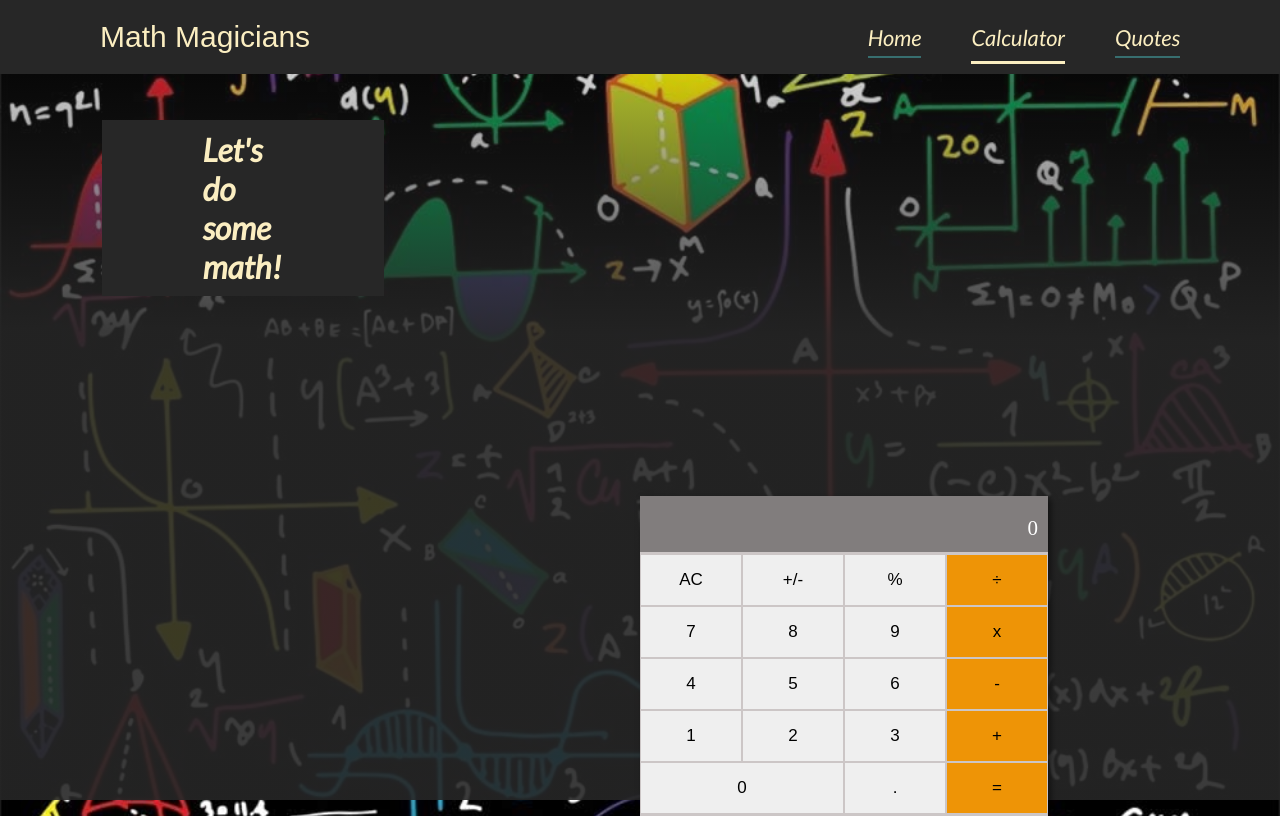
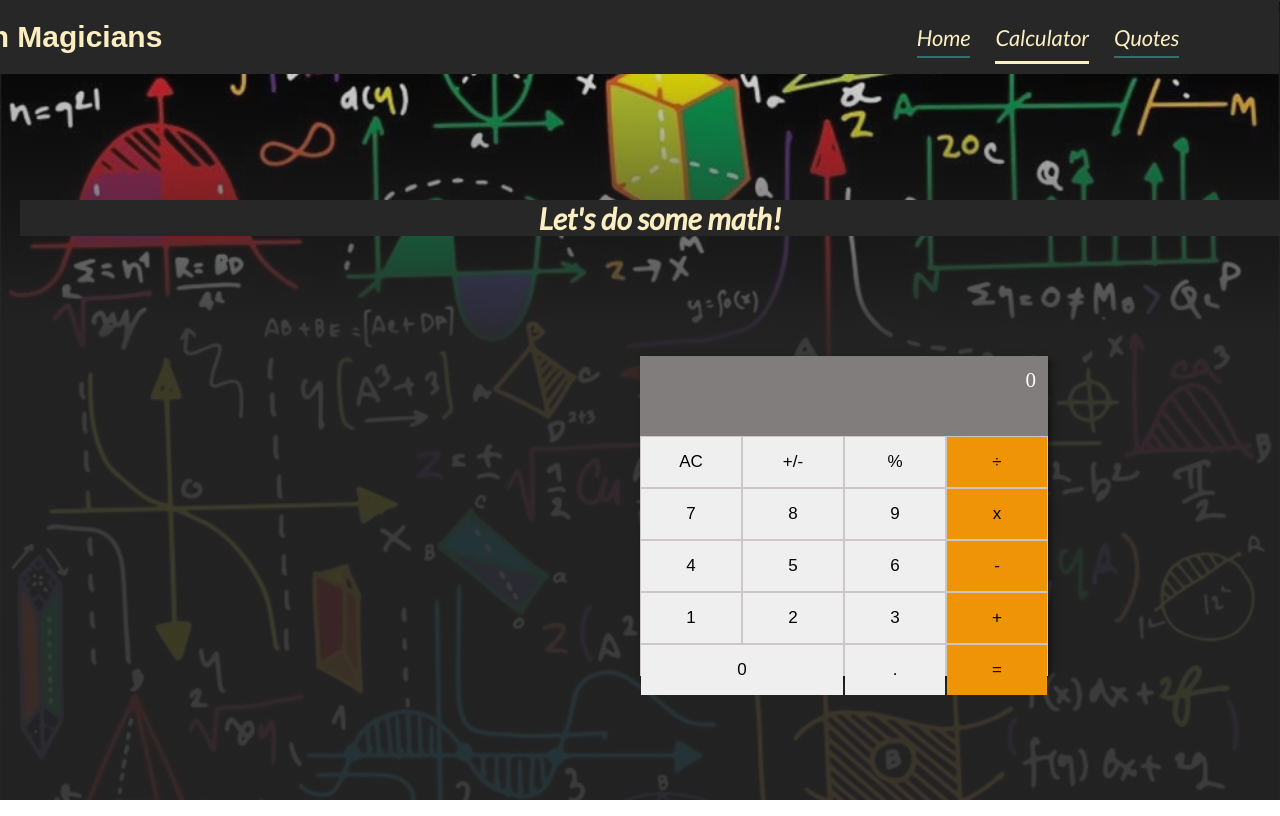
Before and after one commit to DeVuDeveloper/Math-Magicians, a React (Create React App) app: page /calculator in a window 1280 px wide. Built offline with nearby package versions, Linux system fonts and the light colour scheme; a web font is replaced by a local one.

Commit message:
fix readme

```diff
--- a/public/index.html
+++ b/public/index.html
@@ -1,14 +1,12 @@
 <!DOCTYPE html>
 <html lang="en">
-  <head>
-    <meta charset="utf-8" />
-    <meta name="viewport" content="width=device-width, initial-scale=1" />
-    <title>React-App</title>
-  </head>
-
-  <body>
-
-    <div id="root"></div>
-
-  </body>
+<head>
+  <meta charset="UTF-8">
+  <meta http-equiv="X-UA-Compatible" content="IE=edge">
+  <meta name="viewport" content="width=device-width, initial-scale=1.0">
+  <title>React App</title>
+</head>
+<body>
+   <div id='root'></div>
+</body>
 </html>
--- a/src/BasicStyle/Calculator.css
+++ b/src/BasicStyle/Calculator.css
@@ -1,7 +1,8 @@
 @import url("https://fonts.googleapis.com/css2?family=Roboto:wght@300&display=swap");
 
 * {
-  box-sizing: border-box;
+  margin: 0;
+  padding: 0;
 }
 
 body {
@@ -11,6 +12,72 @@ body {
   height: 100vh;
 }
 
+
+
+.calculator-container {
+  position: relative;
+  top: 45vh;
+  background-color: rgb(204, 198, 198);
+  box-shadow: 3px 3px 6px rgba(0, 0, 0, 0.5);
+  display: flex;
+  flex-wrap: wrap;
+  width: 358px;
+  height: 235px;
+}
+
+.title {
+  position: relative;
+  top: 25vh;
+  text-align: center;
+  color: #fbeec1;
+  font-family: 'Lato', sans-serif;
+  font-size: 15px;
+  background: #272727;
+  left: 10px;
+}
+
+.display {
+  position: relative;
+  color: #fff;
+  font-size: 21px;
+  text-align: right;
+  padding: 12px;
+  margin: auto;
+  width: 100%;
+  height: 26px;
+  vertical-align: bottom;
+  overflow: hidden;
+  text-overflow: ellipsis;
+  background-color: #817d7d;
+}
+
+.numbers-container {
+  width: 75%;
+}
+
+.operators-container {
+  width: 25%;
+}
+
+button {
+  border: none;
+  cursor: pointer;
+  margin: 1px;
+  height: 35px;
+  width: 87px;
+  font-size: 17px;
+}
+
+button.orange {
+  background-color: #ee9406;
+  color: #000;
+}
+
+#zero {
+  width: 177px;
+}
+
+@media screen and (min-width: 680px) {
   .calculator-container {
     position: relative;
     background-color: rgb(204, 198, 198);
@@ -23,22 +90,25 @@ body {
     top: 25vmax;
   }
 
+  .calculator-wrapper {
+    position: relative;
+  }
+
   .title {
     position: relative;
-  top: 15vh;
-  left: 8%;
+    top: 25vh;
+    text-align: center;
     color: #fbeec1;
     font-family: 'Lato', sans-serif;
     background: #272727;
-  padding: 10px 100px;
-  width: 22%;
+    left: 20px;
   }
 
   .display {
     position: relative;
     color: #fff;
     font-size: 21px;
-  padding: 20px 10px;
+
     text-align: right;
     width: 100%;
     height: 56px;
@@ -74,6 +144,8 @@ button.orange {
     width: 202px;
   }
 
+}
+
 button:hover {
   opacity: 0.9;
 }
--- a/src/BasicStyle/Home.css
+++ b/src/BasicStyle/Home.css
@@ -1,3 +1,32 @@
+.home {
+  padding: 0 30px;
+}
+
+.home h1 {
+  font-size: 20px;
+  font-family: "Lato", sans-serif;
+  font-weight: 600;
+  color: #fbeec1;
+  margin-bottom: 100px;
+  background: #272727;
+  padding: 10px 20px;
+  margin-top: 210px;;
+  text-align: center;
+}
+
+.home p {
+  margin-top: 25px;
+  font-weight: bold;
+  font-size: 16px;
+  color: #fbeec1;
+  background: #272727;
+  text-align: center;
+  width: 100%;
+
+}
+
+
+@media screen and (min-width: 680px) {
   .home {
     padding: 300px;
   }
@@ -24,3 +53,6 @@
     width: 100%;
     text-align: center;
   }
+
+
+}
--- a/src/BasicStyle/Navbar.css
+++ b/src/BasicStyle/Navbar.css
@@ -14,14 +14,15 @@
   align-items: center;
   justify-content: space-between;
   background-color: #272727;
-  padding: 20px 100px;
+  padding: 12px 20px;
+  right: 1px;
 }
 
 .navbar ul {
   display: flex;
   align-items: center;
   justify-content: space-evenly;
-  gap: 50px;
+  gap: 25px;
 }
 
 .link {
@@ -29,12 +30,31 @@
   color: #fbeec1;
   text-decoration: none;
   font-family: 'Lato', sans-serif;
-  font-size: 22px;
+  font-size: 12px;
 }
 
 .header {
-  font-size: 30px;
+  font-size: 15px;
   font-family: 'Neonderthaw', sans-serif;
-  font-weight: 500;
+  font-weight: 600;
   color: #fbeec1;
+  padding-left: 40px;;
 }
+
+@media screen and (min-width: 680px) {
+  .navbar {
+    padding: 20px 100px;
+  }
+
+  .header {
+    font-size: 30px;
+  }
+
+  .link {
+    list-style: none;
+    color: #fbeec1;
+    text-decoration: none;
+    font-family: 'Lato', sans-serif;
+    font-size: 22px;
+  }
+}
--- a/src/BasicStyle/Quotes.css
+++ b/src/BasicStyle/Quotes.css
@@ -1,15 +1,36 @@
+.quotes {
+  padding: 0 30px;
+}
+
 .quote-wrapper {
-  padding: 100px;
-  margin-top: 28%;
+  margin-top: 88%;
   color: rgb(94, 91, 91);
 }
 
 .quote {
-  font-size: 30px;
+  font-size: 17px;
   font-family: "Lato", sans-serif;
   font-weight: 600;
   color: #fff;
   background: #272727;
-  padding: 10px 70px;
   width: 100%;
+  text-align: center;
 }
+
+@media screen and (min-width: 680px) {
+  .navbar {
+    padding: 20px 100px;
+  }
+
+  .header {
+    font-size: 30px;
+  }
+
+  .link {
+    list-style: none;
+    color: #fbeec1;
+    text-decoration: none;
+    font-family: 'Lato', sans-serif;
+    font-size: 22px;
+  }
+}
--- a/src/components/Quotes.js
+++ b/src/components/Quotes.js
@@ -3,7 +3,7 @@ import Navbar from './Navbar';
 import '../BasicStyle/Quotes.css';
 
 const Quotes = () => (
-  <div>
+  <div className="quotes">
     <Navbar />
     <div className="quote-wrapper">
       <h2 className="quote">
```
Also changed, not shown: 1 other file (tests, documents, lock files or other folders). Lines whose indentation alone changed are shown as unchanged.
